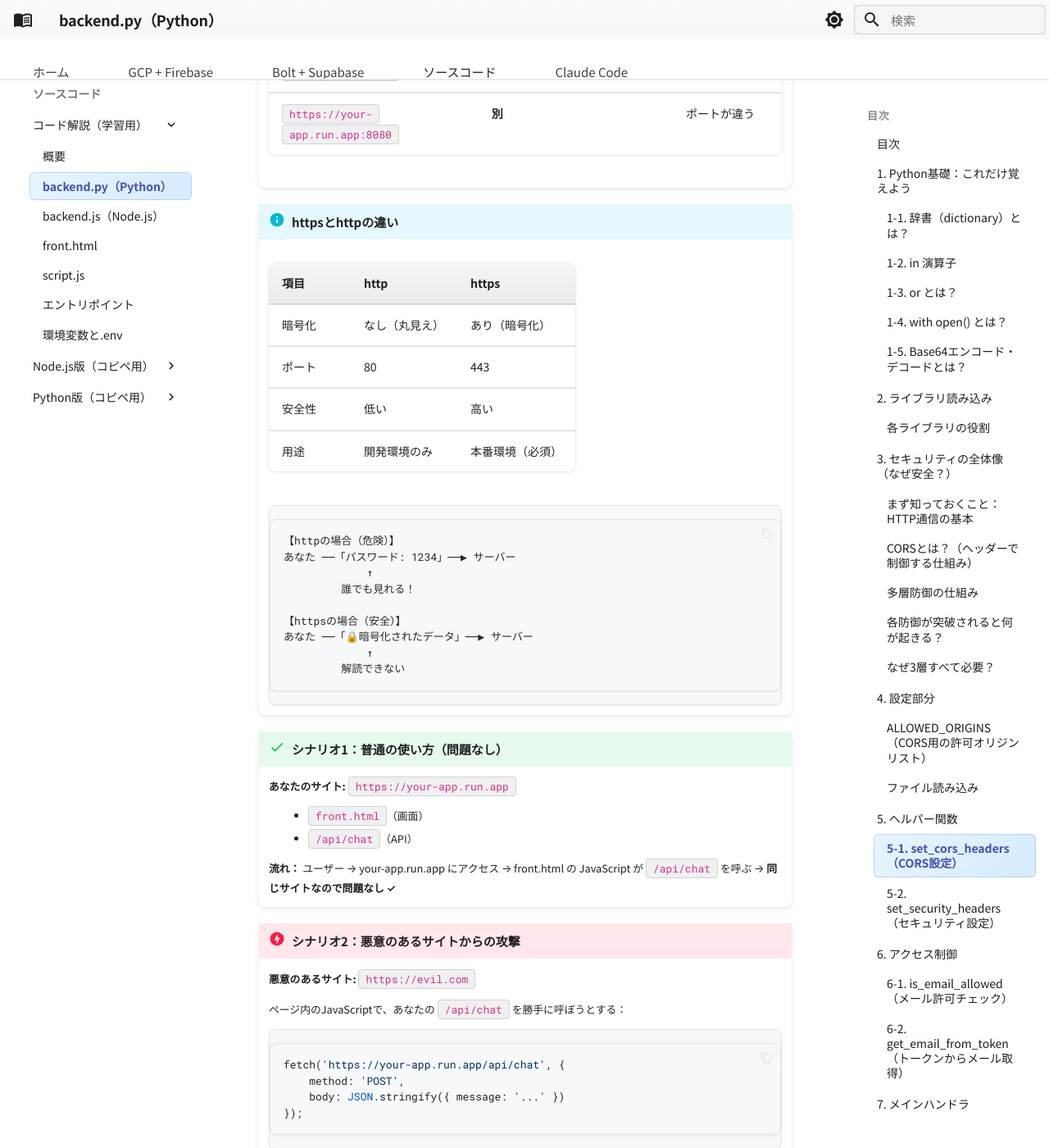
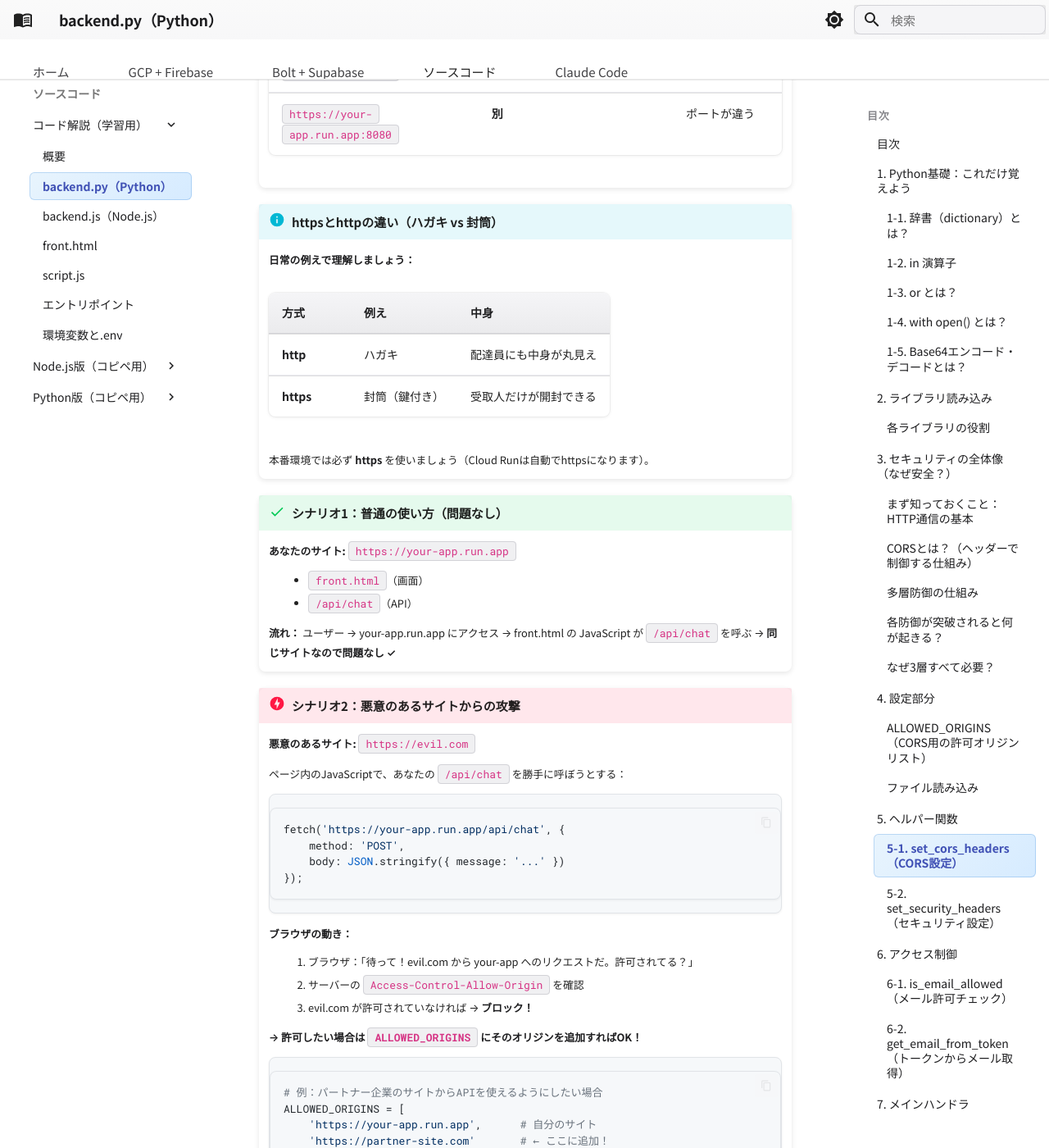
Before and after one commit to michihiro-316/ai-chat-docs, an MkDocs documentation site: the page built from docs/code/explained/01_backend.md, in a window 1280 px wide and 1400 px high, scrolled down 19133 px. Shown: the whole window at 82% size. Built offline with MkDocs 1.6.1 and Material for MkDocs 9.7.7, drawn with Linux system fonts in a browser that asks for light colours.

Commit message:
docs: httpsとhttpの違いをシンプルに（ハガキ vs 封筒）
アイスブレイク的な説明に変更、日常の例えでわかりやすく

🤖 Generated with [Claude Code](https://claude.com/claude-code)

Co-Authored-By: Claude Opus 4.5 <noreply@anthropic.com>

````diff
--- a/docs/code/explained/01_backend.md
+++ b/docs/code/explained/01_backend.md
@@ -721,26 +721,16 @@ headers['Access-Control-Max-Age'] = '3600'
     | `https://evil.com` | **別** | ドメインが違う |
     | `https://your-app.run.app:8080` | **別** | ポートが違う |
 
-!!! info "httpsとhttpの違い"
+!!! info "httpsとhttpの違い（ハガキ vs 封筒）"
 
-    | 項目 | http | https |
-    |------|------|-------|
-    | 暗号化 | なし（丸見え） | あり（暗号化） |
-    | ポート | 80 | 443 |
-    | 安全性 | 低い | 高い |
-    | 用途 | 開発環境のみ | 本番環境（必須） |
+    **日常の例えで理解しましょう：**
 
-    ```
-    【httpの場合（危険）】
-    あなた ──「パスワード: 1234」──▶ サーバー
-                 ↑
-             誰でも見れる！
+    | 方式 | 例え | 中身 |
+    |------|------|------|
+    | **http** | ハガキ | 配達員にも中身が丸見え |
+    | **https** | 封筒（鍵付き） | 受取人だけが開封できる |
 
-    【httpsの場合（安全）】
-    あなた ──「🔒暗号化されたデータ」──▶ サーバー
-                 ↑
-             解読できない
-    ```
+    本番環境では必ず **https** を使いましょう（Cloud Runは自動でhttpsになります）。
 
 !!! success "シナリオ1：普通の使い方（問題なし）"
 
````
